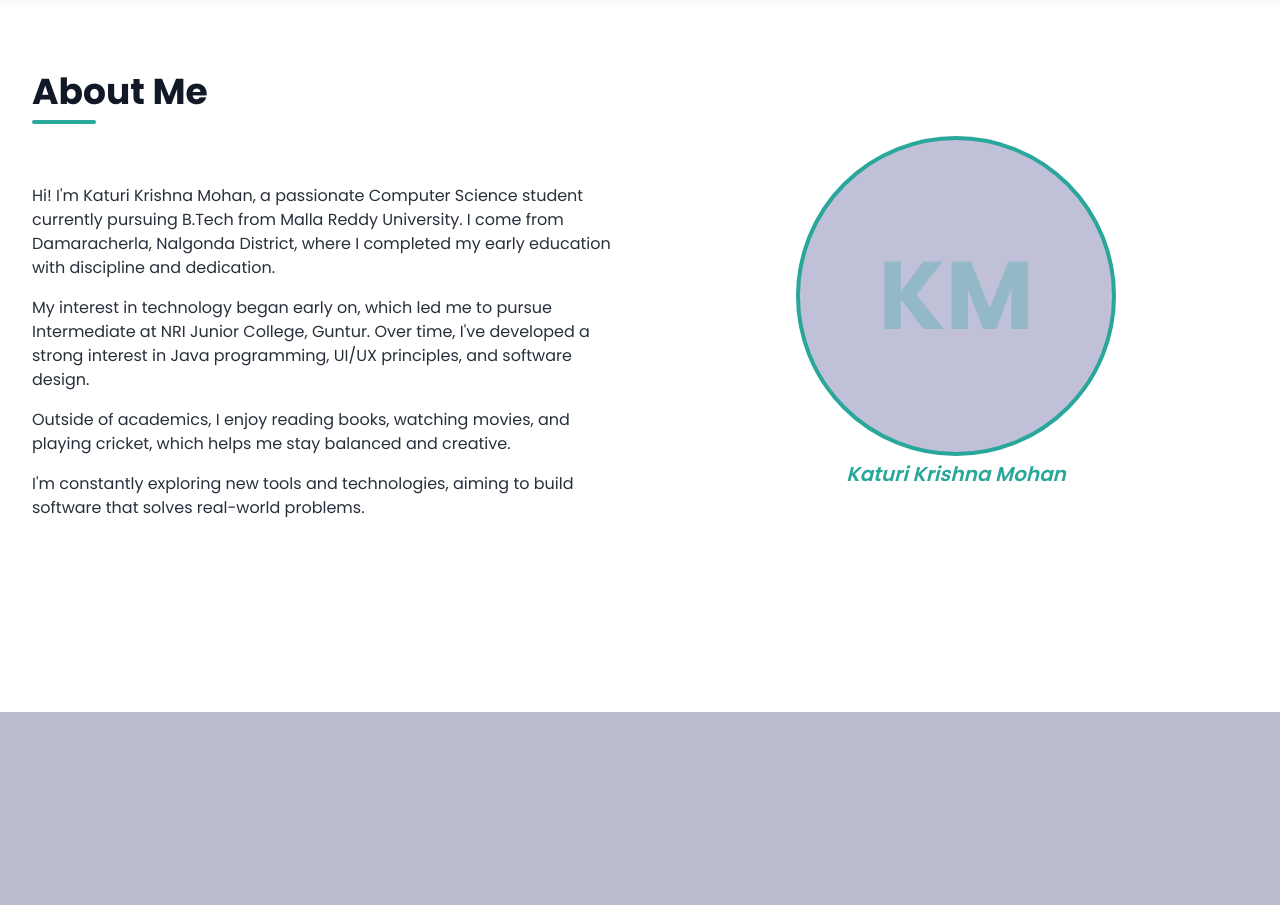
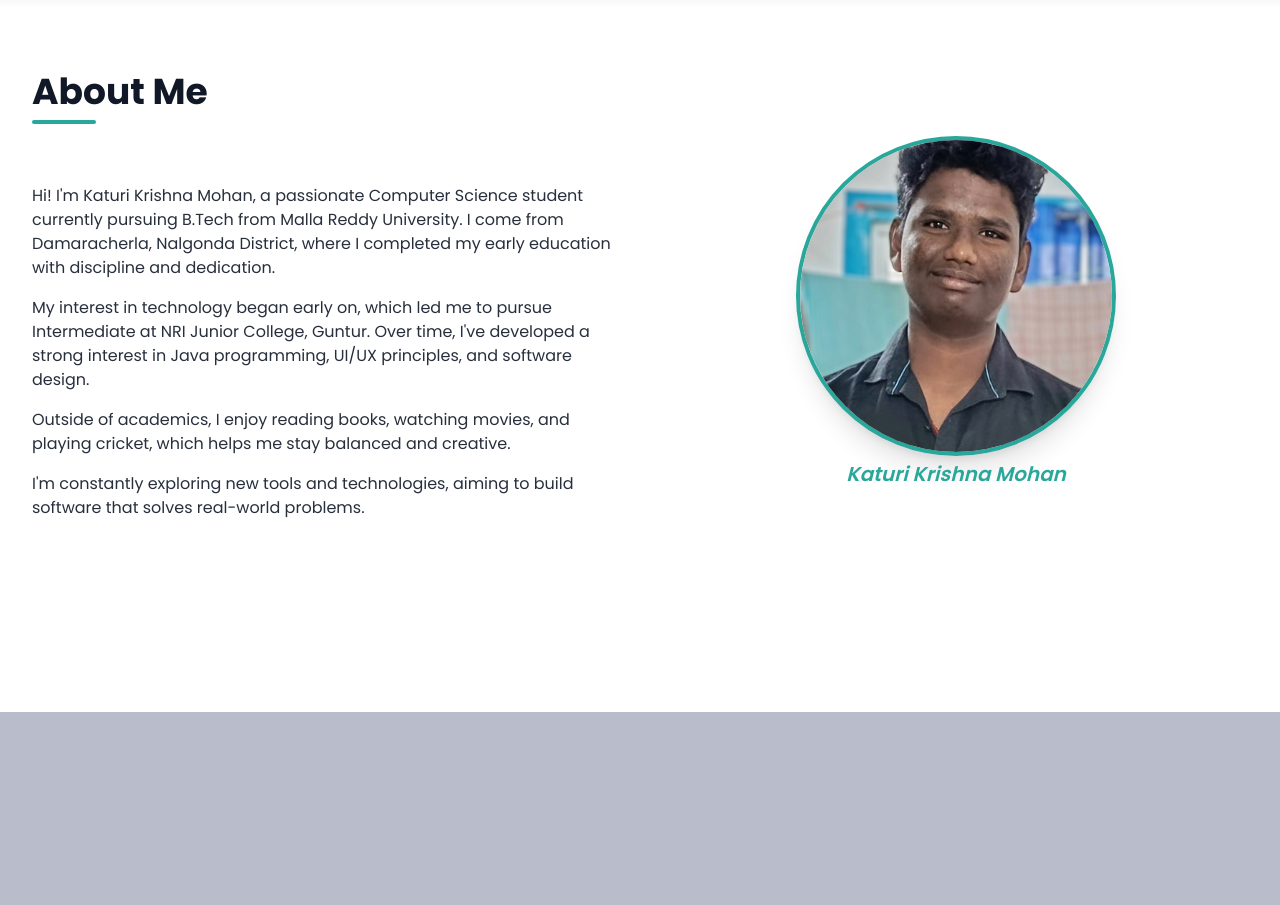
Before and after one commit to Jitendra-Jakkula/krishna-mohan-portfolio-showcase, a React (Vite) app: page / in a window 1280 px wide. Shown: the part 920-1825 px from the top of the page. Built offline with nearby package versions, Linux system fonts and the light colour scheme.

Commit message:
Add profile image
Add profile image to the about section.

```diff
--- a/src/components/About.tsx
+++ b/src/components/About.tsx
@@ -1,6 +1,7 @@
 
 import React, { useEffect, useRef } from 'react';
 import { useInView } from '@/hooks/use-in-view';
+import { Avatar, AvatarImage, AvatarFallback } from '@/components/ui/avatar';
 
 const About = () => {
   const sectionRef = useRef<HTMLElement>(null);
@@ -31,8 +32,12 @@ const About = () => {
 
           <div className={`flex flex-col items-center transition-all duration-1000 ${isInView ? 'opacity-100 translate-x-0' : 'opacity-0 translate-x-12'}`}>
             <div className="relative">
-              <div className="w-64 h-64 md:w-80 md:h-80 rounded-full overflow-hidden border-4 border-accent bg-blue-900/30 flex items-center justify-center">
-                <div className="text-6xl md:text-8xl font-bold text-accent/30">KM</div>
+              <div className="w-64 h-64 md:w-80 md:h-80 rounded-full overflow-hidden border-4 border-accent shadow-xl">
+                <img
+                  src="/lovable-uploads/d22e3728-9e44-4aa4-807e-41ae6ae22906.png"
+                  alt="Katuri Krishna Mohan"
+                  className="w-full h-full object-cover"
+                />
               </div>
               <div className="absolute -bottom-8 left-1/2 transform -translate-x-1/2 w-full">
                 <h3 className="text-xl font-cursive text-accent italic text-center font-semibold">Katuri Krishna Mohan</h3>
```
Also changed, not shown: public/lovable-uploads/d22e3728-9e44-4aa4-807e-41ae6ae22906.png (added).
